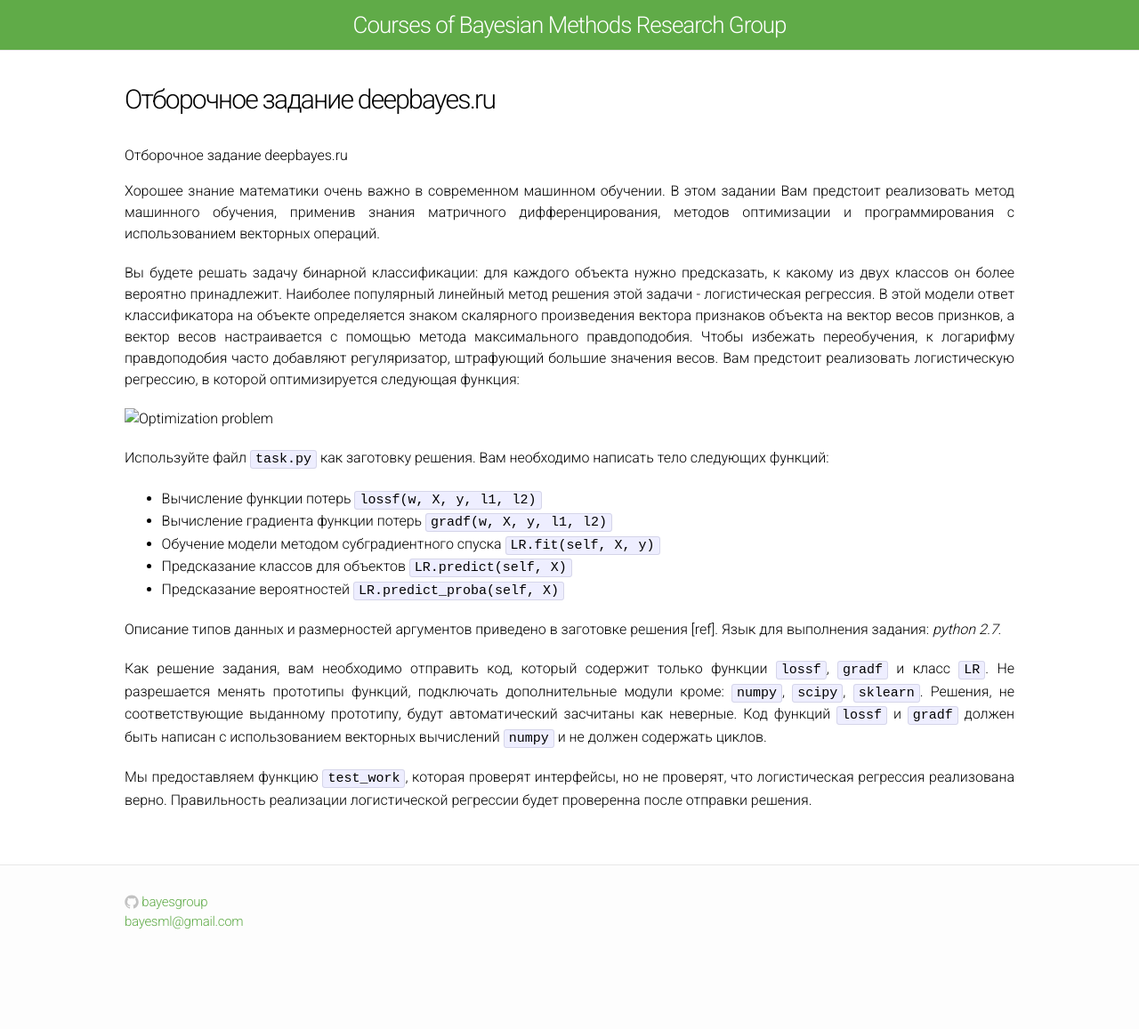
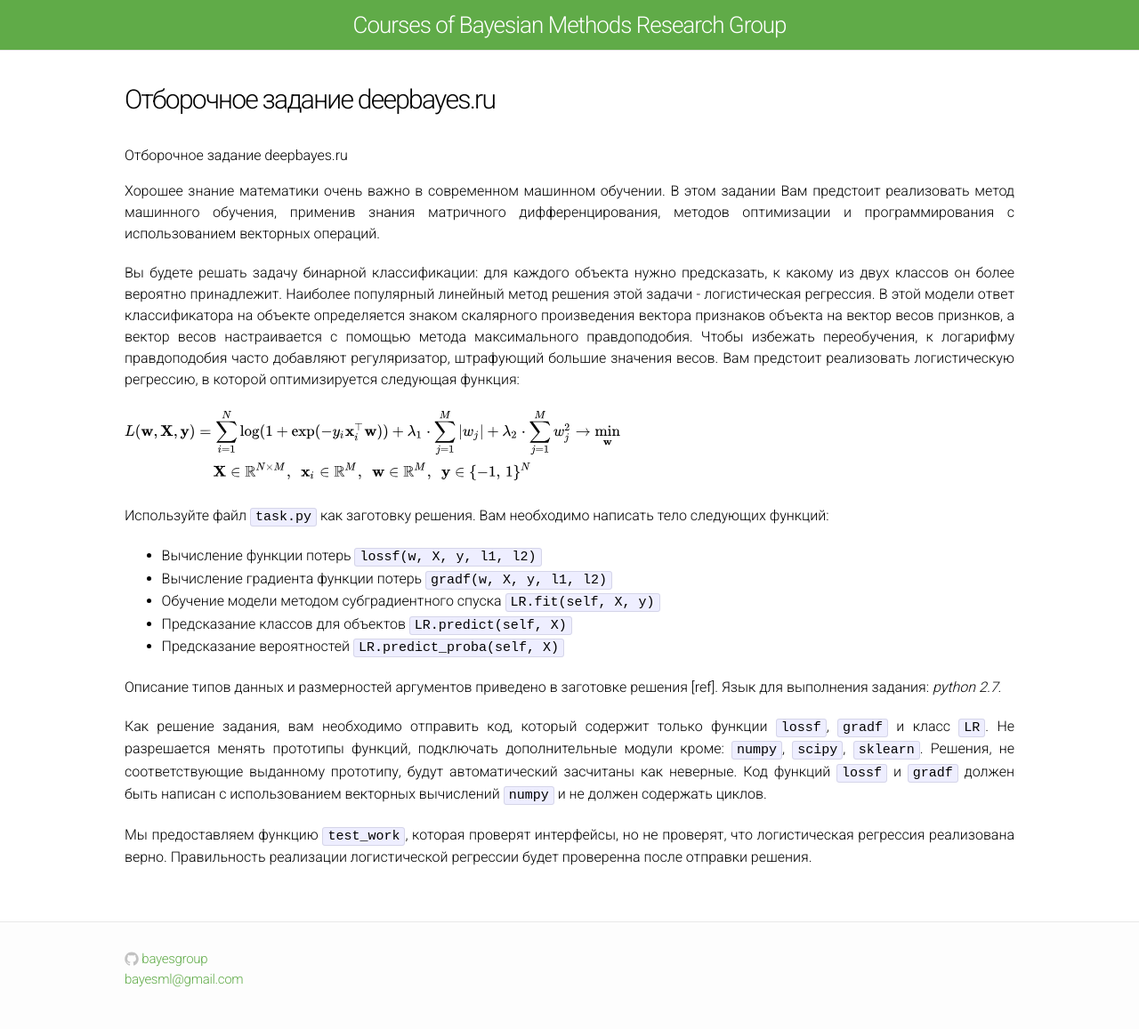
Before and after one commit to bayesgroup/bayesgroup.github.io, a Jekyll site: the page built from deepbayes-school/2017/task/description.md, in a window 1280 px wide. Shown: the whole page at 89% size. Built offline with Jekyll 4.4.1, drawn with Linux system fonts in a browser that asks for light colours; our own code applies the rules of GitHub Pages for plain Markdown files; before the commit the page ends 1093 px from its top, so only the background shows below that.

Commit message:
Update description.md

````diff
--- a/deepbayes-school/2017/task/description.md
+++ b/deepbayes-school/2017/task/description.md
@@ -4,7 +4,7 @@
 
 Вы будете решать задачу бинарной классификации: для каждого объекта нужно предсказать, к какому из двух классов он более вероятно принадлежит. Наиболее популярный линейный метод решения этой задачи - логистическая регрессия. В этой модели ответ классификатора на объекте определяется знаком скалярного произведения вектора признаков объекта на вектор весов признков, а вектор весов настраивается с помощью метода максимального правдоподобия. Чтобы избежать переобучения, к логарифму правдоподобия часто добавляют регуляризатор, штрафующий большие значения весов. Вам предстоит реализовать логистическую регрессию, в которой оптимизируется следующая функция:
 
-![Optimization problem](opt.svg)
+![Optimization problem](https://bayesgroup.github.io/deepbayes-school/2017/task/opt.svg)
 
 Используйте файл ```task.py``` как заготовку решения. Вам необходимо написать тело следующих функций:
 
````
